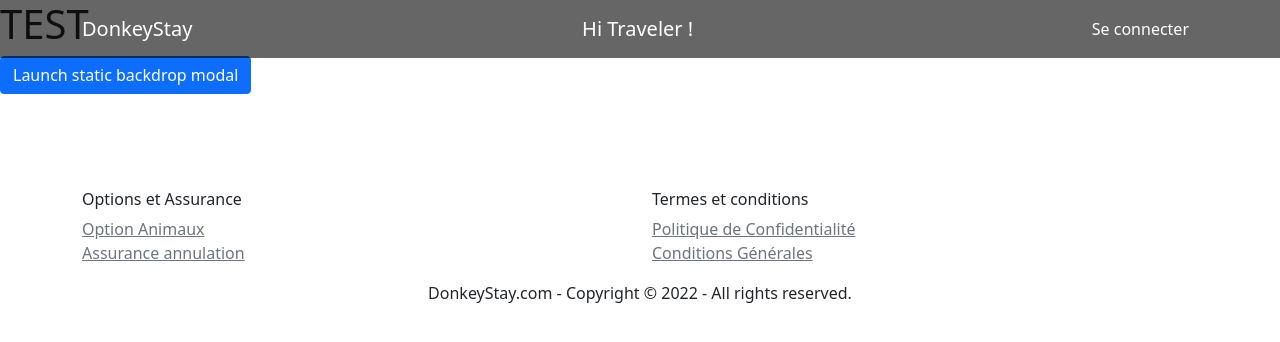
After one commit to LaetiRL/DonkeyStay, a PHP site: page /testDelete.php in a window 1280 px wide. The commit adds this page. Shown: the top 342 px of the page. Run offline with PHP 8.4, Linux system fonts and the light colour scheme; data that the repository does not hold is empty; a stand-in replaces the project's code that opens the database connection.

Commit message:
je ne sais pas

```diff
--- a/header.php
+++ b/header.php
@@ -73,7 +73,7 @@ if (isset($_POST['validate'])) {
 
                             <!-- Link once connected my lodging and my travel -->
                             <?php if (isset($_SESSION['name']) && !empty($_SESSION['name'])) {
-                                echo "<a class='nav-link active' href='#'>Mes logements</a>";
+                                echo "<a class='nav-link active' href='/lodging.php'>Mes logements</a>";
                             } ?>
                         </li>
                         <li class="nav-item">
--- /dev/null
+++ b/testDelete.php
@@ -0,0 +1,31 @@
+<?php
+require_once 'header.php';
+?>
+<h1>TEST</h1>
+<!-- Button trigger modal -->
+<button type="button" class="btn btn-primary" data-bs-toggle="modal" data-bs-target="#staticBackdrop">
+  Launch static backdrop modal
+</button>
+
+<!-- Modal -->
+<div class="modal fade" id="staticBackdrop" data-bs-backdrop="static" data-bs-keyboard="false" tabindex="-1" aria-labelledby="staticBackdropLabel" aria-hidden="true">
+  <div class="modal-dialog">
+    <div class="modal-content">
+      <div class="modal-header">
+        <h5 class="modal-title" id="staticBackdropLabel">Modal title</h5>
+        <button type="button" class="btn-close" data-bs-dismiss="modal" aria-label="Close"></button>
+      </div>
+      <div class="modal-body">
+        ...
+      </div>
+      <div class="modal-footer">
+        <button type="button" class="btn btn-secondary" data-bs-dismiss="modal">Close</button>
+        <button type="button" class="btn btn-primary">Understood</button>
+      </div>
+    </div>
+  </div>
+</div>
+
+<?php
+require_once 'footer.php';
+?>
```
Also changed, not shown: index.php (+5 -5 lines), lodging.php (+6 -2 lines), img/logements/12009728_641040212665706_8049999516120475538_n.jpg (added), img/logements/16143060_10210579376674732_340549993119160857_n.jpg (added), img/logements/17498942_1424849277588335_7018574184713998762_n.jpg (added), img/logements/22861489_1715178635183332_62488467004859911_o.jpg (added).
